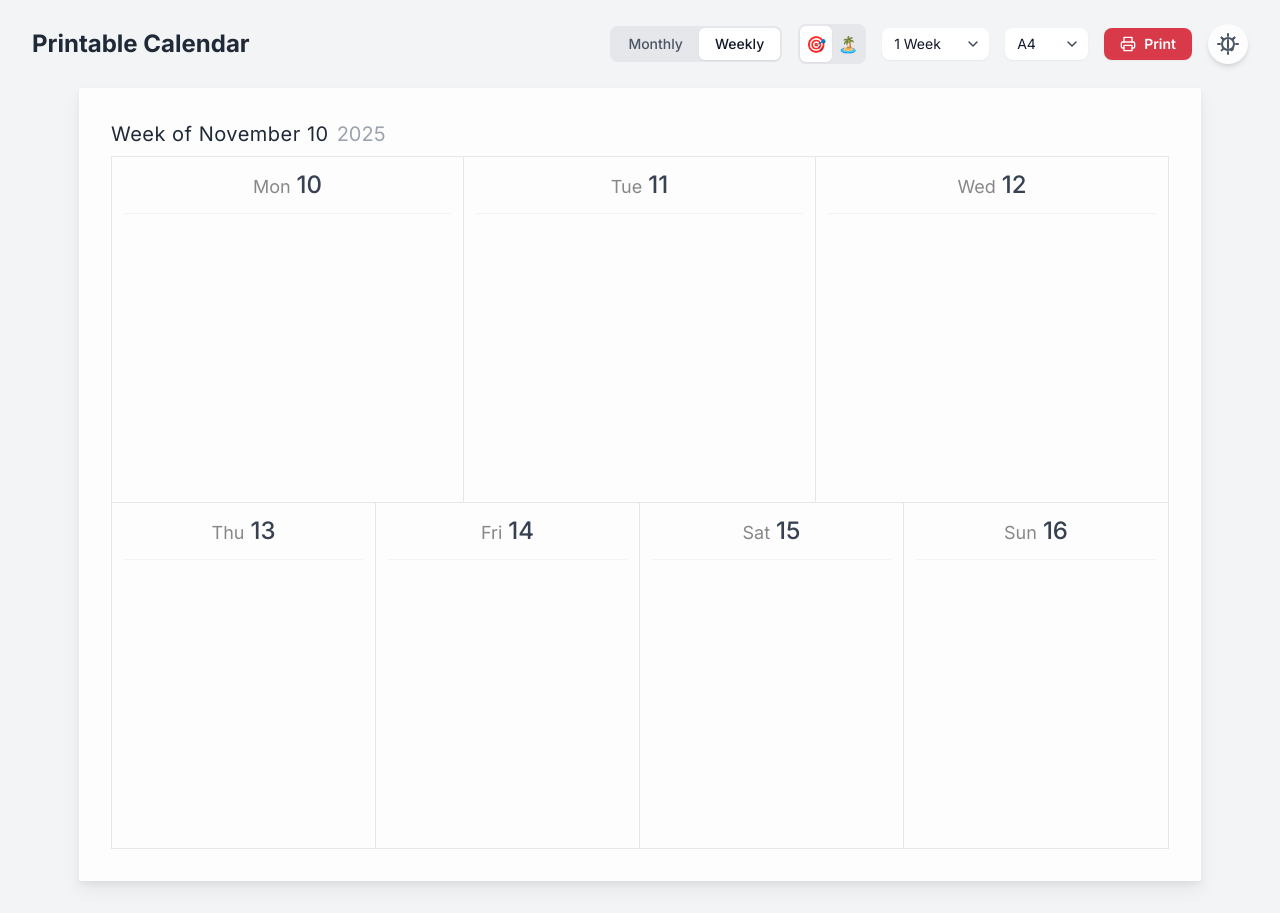
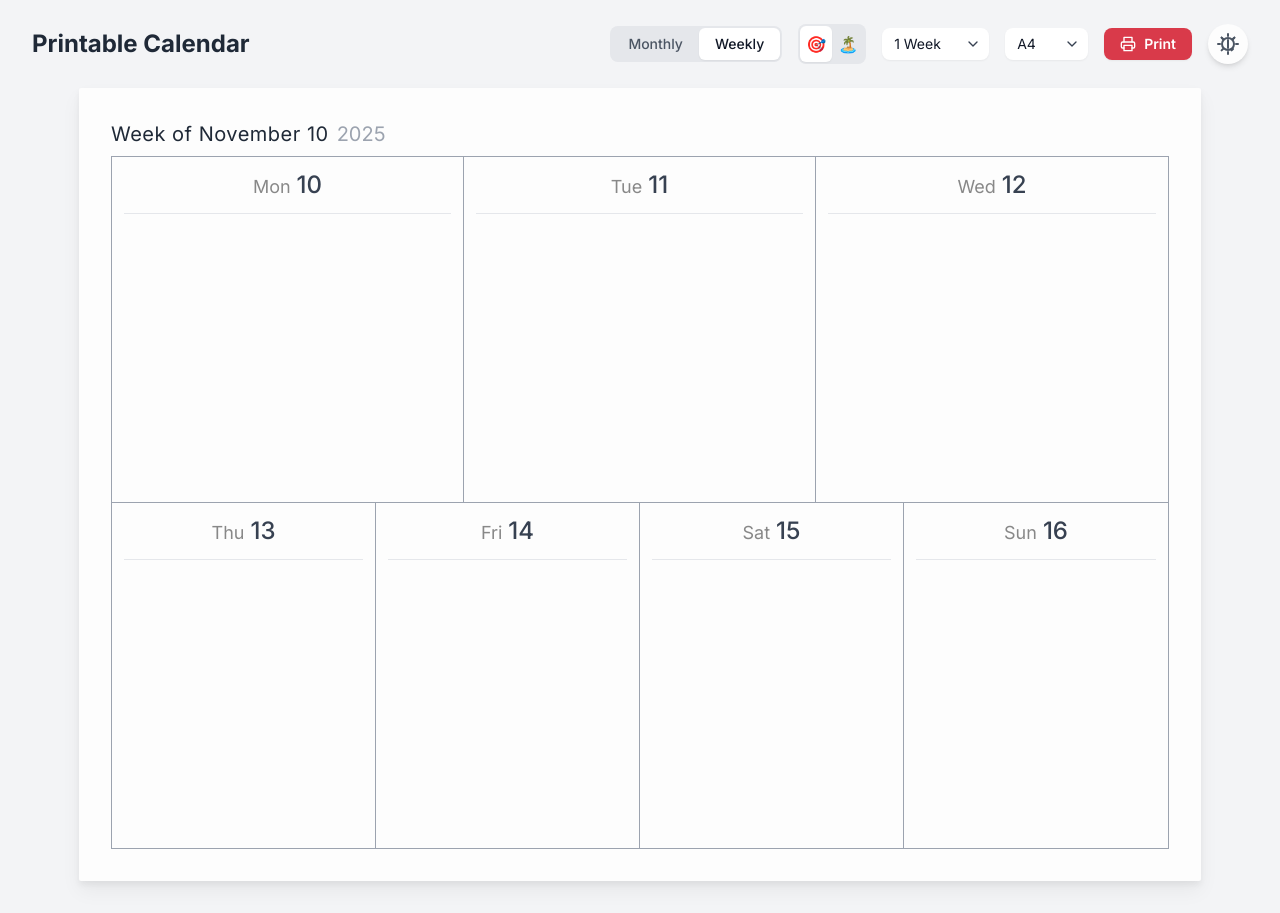
Before and after one commit to fotoflo/sen-calendar, a React (Vite) app: page / in a window 1280 px wide. Built offline with nearby package versions, Linux system fonts and the light colour scheme.

Commit message:
feat(weekly-view): Improve border styles
Update border colors and widths in the weekly view component to enhance visual clarity and adherence to Muji-style aesthetics. This change refines the appearance of day dividers and cell boundaries for a cleaner look.

```diff
--- a/components/WeeklyView.tsx
+++ b/components/WeeklyView.tsx
@@ -26,7 +26,7 @@ const DayBox: React.FC<{ day: Date, events: CalendarEvent[] }> = ({ day, events
           {format(day, 'd')}
         </p>
       </div>
-      <div className="mt-1 space-y-2 overflow-y-auto flex-grow border-t border-gray-100 pt-2">
+      <div className="mt-1 space-y-2 overflow-y-auto flex-grow border-t border-gray-200 pt-2">
          {dayEvents.map(event => (
             <div key={event.id} className="text-xs bg-gray-100 p-2 rounded-md">
               <p className="font-semibold">{event.title}</p>
@@ -69,17 +69,17 @@ export const WeeklyView: React.FC<WeeklyViewProps> = ({ date, events, layout, lo
         )}
       </div>
 
-      <div className="grid grid-rows-2 flex-grow border border-gray-200">
-        <div className={`grid ${topRowCols} border-b border-gray-200 h-full`}>
+      <div className="flex flex-col flex-grow border border-gray-400">
+        <div className={`grid ${topRowCols} border-b border-gray-400 flex-1`}>
           {topRowDays.map((day, index) => (
-            <div key={day.toString()} className={`h-full ${index < topRowDays.length - 1 ? 'border-r border-gray-200' : ''}`}>
+            <div key={day.toString()} className={`h-full ${index < topRowDays.length - 1 ? 'border-r border-gray-400' : ''}`}>
               <DayBox day={day} events={events} />
             </div>
           ))}
         </div>
-        <div className={`grid ${bottomRowCols} h-full`}>
+        <div className={`grid ${bottomRowCols} flex-1`}>
           {bottomRowDays.map((day, index) => (
-            <div key={day.toString()} className={`h-full ${index < bottomRowDays.length - 1 ? 'border-r border-gray-200' : ''}`}>
+            <div key={day.toString()} className={`h-full ${index < bottomRowDays.length - 1 ? 'border-r border-gray-400' : ''}`}>
               <DayBox day={day} events={events} />
             </div>
           ))}
```
